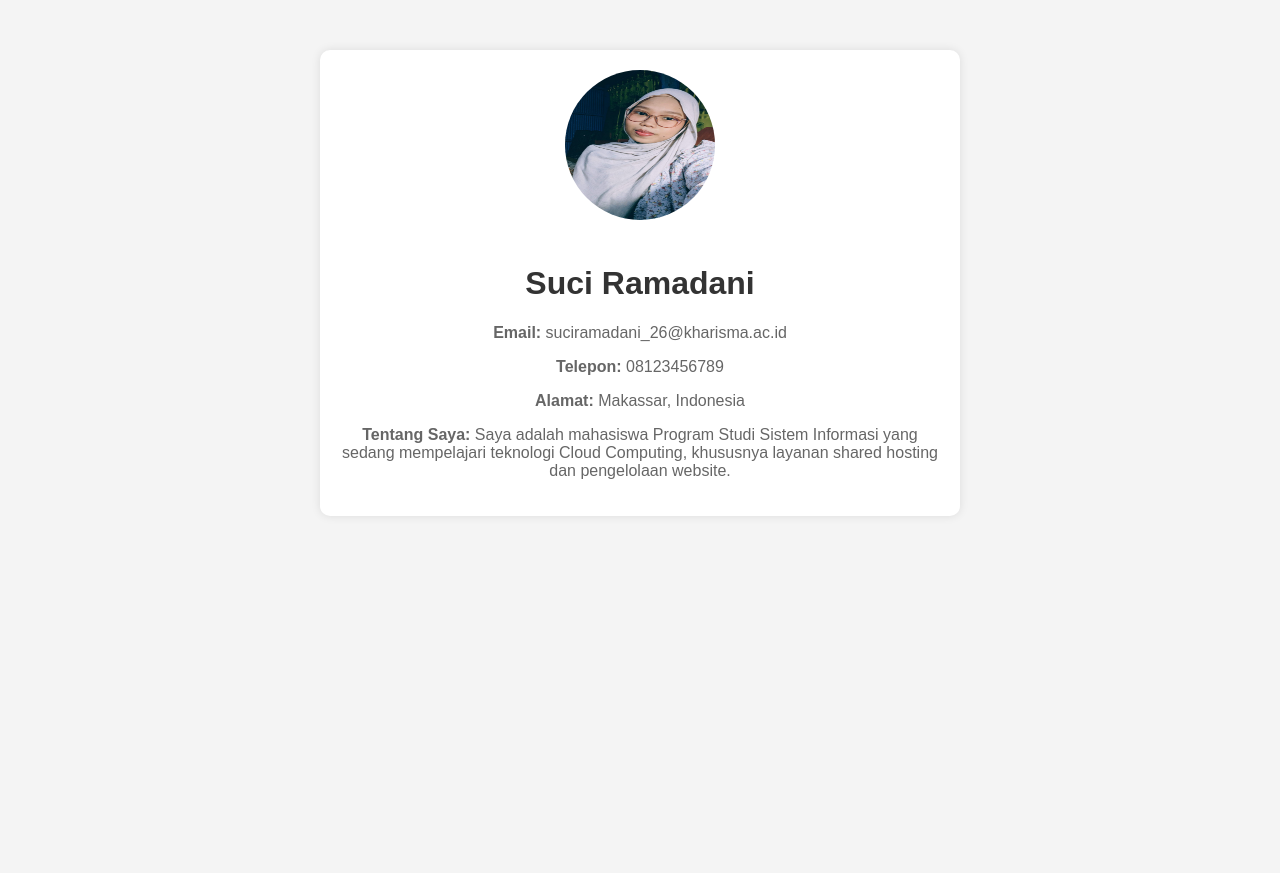
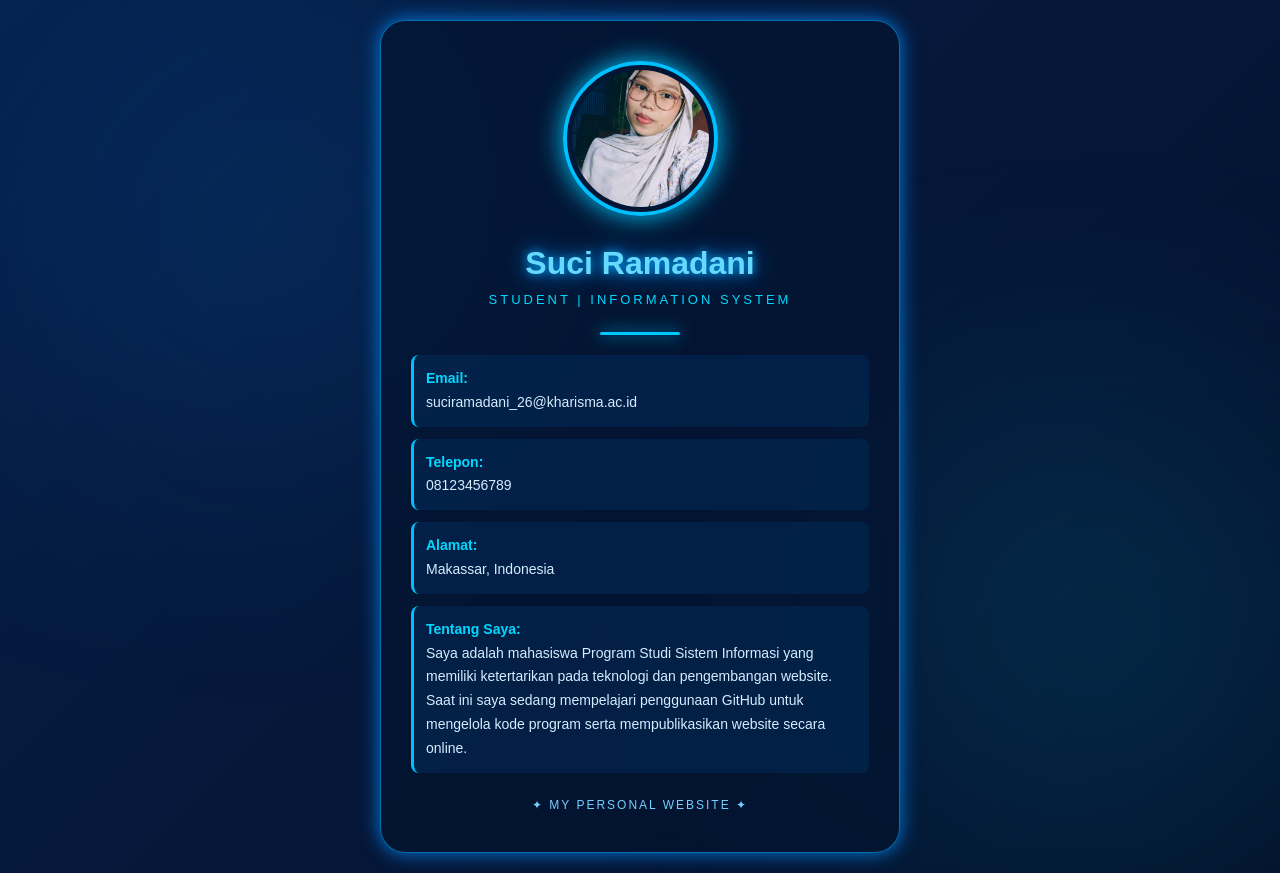
Before and after one commit to suciiramadani/suciiweb, a plain HTML site: page index.html in a window 1280 px wide. Before the commit the page ends 800 px from the top, so only its background shows below. Drawn offline with Linux system fonts and the light colour scheme.

Commit message:
Add files via upload

```diff
--- a/index.html
+++ b/index.html
@@ -1,48 +1,227 @@
+
 <!DOCTYPE html>
 <html lang="id">
 <head>
     <meta charset="UTF-8">
     <meta name="viewport" content="width=device-width, initial-scale=1.0">
-    <title>Profil Diri</title>
+    <title>Profil Suci Ramadani</title>
+
     <style>
-        body {
-            font-family: Arial, sans-serif;
+        * {
             margin: 0;
             padding: 0;
-            background-color: #f4f4f4;
+            box-sizing: border-box;
+        }
+
+        body {
+            font-family: 'Arial', sans-serif;
+            min-height: 100vh;
+            display: flex;
+            justify-content: center;
+            align-items: center;
+            background: linear-gradient(
+                -45deg, #020617, #061b40, #003b80, #020617
+            );
+            background-size: 400% 400%;
+            animation: backgroundMove 10s ease infinite;
+            color: white;
+            padding: 20px;
+            overflow-x: hidden;
+        }
+
+        @keyframes backgroundMove {
+            0% { background-position: 0% 50%; }
+            50% { background-position: 100% 50%; }
+            100% { background-position: 0% 50%; }
+        }
+
+        .glow {
+            position: fixed;
+            width: 300px;
+            height: 300px;
+            background: #008cff;
+            filter: blur(150px);
+            opacity: 0.35;
+            border-radius: 50%;
+            animation: float 6s ease-in-out infinite alternate;
+            pointer-events: none;
+        }
+
+        .glow.one {
+            top: 5%;
+            left: 5%;
+        }
+
+        .glow.two {
+            bottom: 5%;
+            right: 5%;
+            background: #00d9ff;
+            animation-delay: 2s;
+        }
+
+        @keyframes float {
+            from { transform: translate(0, 0); }
+            to { transform: translate(60px, 40px); }
+        }
+
+        .container {
+            position: relative;
+            z-index: 1;
+            width: 100%;
+            max-width: 520px;
+            padding: 40px 30px;
             text-align: center;
+            border: 1px solid rgba(0, 174, 255, 0.6);
+            border-radius: 25px;
+            background: rgba(3, 20, 48, 0.75);
+            backdrop-filter: blur(15px);
+            box-shadow:
+                0 0 20px rgba(0, 140, 255, 0.5),
+                0 0 50px rgba(0, 140, 255, 0.2);
+            animation: cardGlow 3s ease-in-out infinite alternate;
         }
-        .container {
-            max-width: 600px;
-            margin: 50px auto;
-            background: white;
-            padding: 20px;
+
+        @keyframes cardGlow {
+            from {
+                box-shadow: 0 0 15px #0066cc;
+            }
+            to {
+                box-shadow: 0 0 35px #00aaff,
+                            0 0 65px rgba(0, 140, 255, 0.4);
+            }
+        }
+
+        .profile-img {
+            width: 155px;
+            height: 155px;
+            object-fit: cover;
+            border-radius: 50%;
+            border: 4px solid #00bfff;
+            padding: 5px;
+            box-shadow: 0 0 15px #00aaff,
+                        0 0 35px #0077ff;
+            margin-bottom: 25px;
+            animation: imageGlow 2s infinite alternate;
+        }
+
+        @keyframes imageGlow {
+            from { box-shadow: 0 0 10px #008cff; }
+            to { box-shadow: 0 0 30px #00d9ff; }
+        }
+
+        h1 {
+            color: #66d9ff;
+            font-size: 32px;
+            margin-bottom: 10px;
+            text-shadow: 0 0 10px #00aaff,
+                         0 0 25px #008cff;
+        }
+
+        .subtitle {
+            color: #00d9ff;
+            font-size: 13px;
+            letter-spacing: 3px;
+            margin-bottom: 25px;
+        }
+
+        .info {
+            text-align: left;
+            margin-top: 20px;
+        }
+
+        .info p {
+            color: #d5edff;
+            font-size: 14px;
+            line-height: 1.7;
+            margin: 12px 0;
+            padding: 12px;
+            background: rgba(0, 136, 255, 0.10);
+            border-left: 3px solid #00bfff;
+            border-radius: 8px;
+            transition: 0.3s;
+        }
+
+        .info p:hover {
+            background: rgba(0, 153, 255, 0.25);
+            transform: translateX(5px);
+            box-shadow: 0 0 15px rgba(0, 174, 255, 0.3);
+        }
+
+        strong {
+            color: #00d9ff;
+        }
+
+        .footer {
+            margin-top: 25px;
+            color: #75cfff;
+            font-size: 12px;
+            letter-spacing: 2px;
+        }
+
+        .line {
+            width: 80px;
+            height: 3px;
+            background: #00c8ff;
+            margin: 15px auto;
             border-radius: 10px;
-            box-shadow: 0px 0px 10px rgba(0, 0, 0, 0.1);
+            box-shadow: 0 0 15px #00c8ff;
         }
-        img {
-            width: 150px;
-            height: 150px;
-            border-radius: 50%;
-            margin-bottom: 20px;
-        }
-        h1 {
-            color: #333;
-        }
-        p {
-            font-size: 16px;
-            color: #666;
-        }
+
     </style>
 </head>
+
 <body>
+
+    <div class="glow one"></div>
+    <div class="glow two"></div>
+
     <div class="container">
-        <img src="gambardiri.jpeg" alt="Foto Profil">
+
+        <img src="gambardiri.jpeg"
+             alt="Foto Profil Suci"
+             class="profile-img">
+
         <h1>Suci Ramadani</h1>
-        <p><strong>Email:</strong> suciramadani_26@kharisma.ac.id</p>
-        <p><strong>Telepon:</strong> 08123456789</p>
-        <p><strong>Alamat:</strong> Makassar, Indonesia</p>
-        <p><strong>Tentang Saya:</strong> Saya adalah mahasiswa Program Studi Sistem Informasi yang sedang mempelajari teknologi Cloud Computing, khususnya layanan shared hosting dan pengelolaan website.</p>
+
+        <div class="subtitle">
+            STUDENT | INFORMATION SYSTEM
+        </div>
+
+        <div class="line"></div>
+
+        <div class="info">
+
+            <p>
+                <strong>Email:</strong><br>
+                suciramadani_26@kharisma.ac.id
+            </p>
+
+            <p>
+                <strong>Telepon:</strong><br>
+                08123456789
+            </p>
+
+            <p>
+                <strong>Alamat:</strong><br>
+                Makassar, Indonesia
+            </p>
+
+            <p>
+                <strong>Tentang Saya:</strong><br>
+               Saya adalah mahasiswa Program Studi Sistem Informasi
+yang memiliki ketertarikan pada teknologi dan pengembangan
+website. Saat ini saya sedang mempelajari penggunaan
+GitHub untuk mengelola kode program serta mempublikasikan
+website secara online.
+            </p>
+
+        </div>
+
+        <div class="footer">
+            ✦ MY PERSONAL WEBSITE ✦
+        </div>
+
     </div>
+
 </body>
 </html>
```
